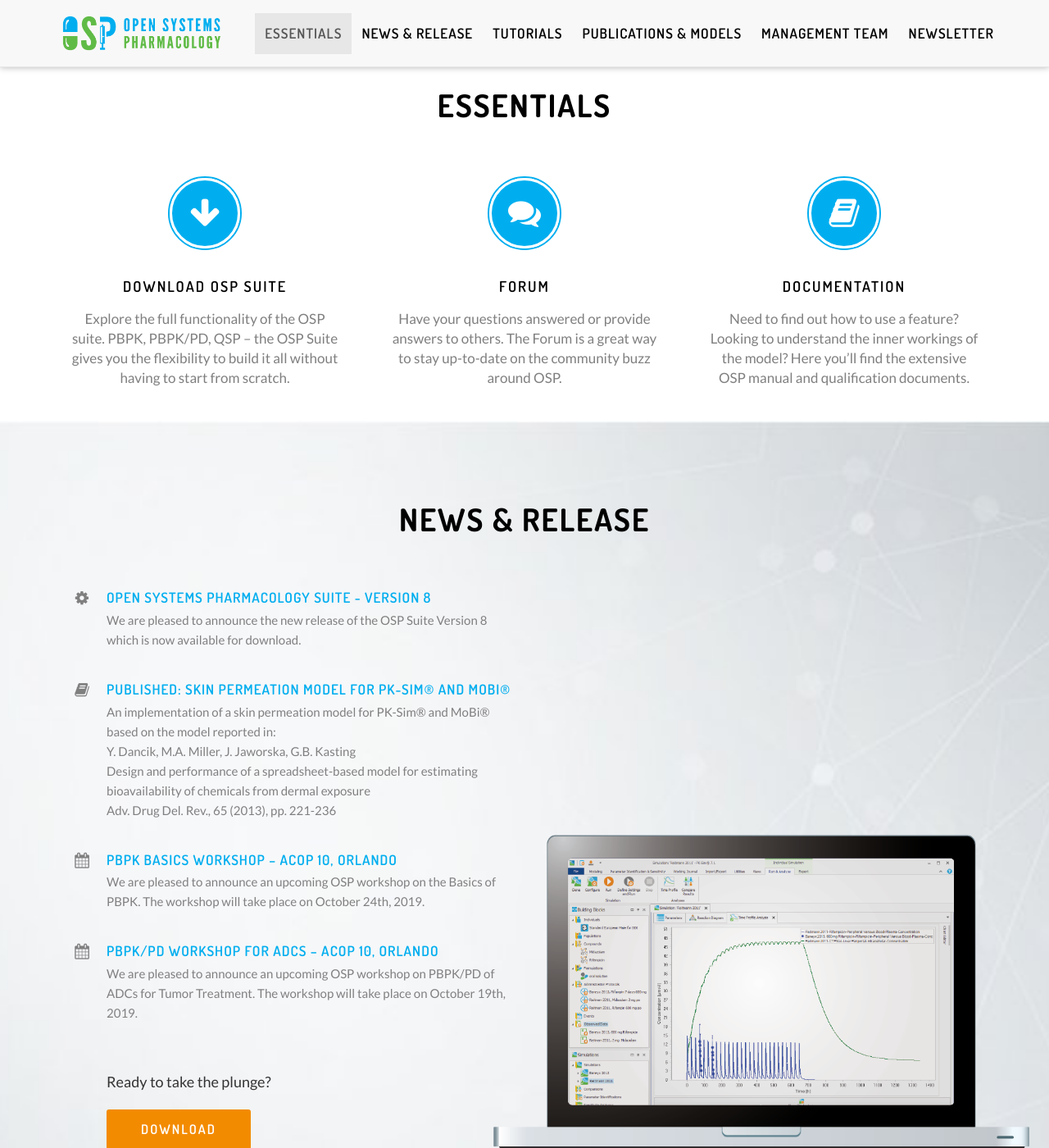
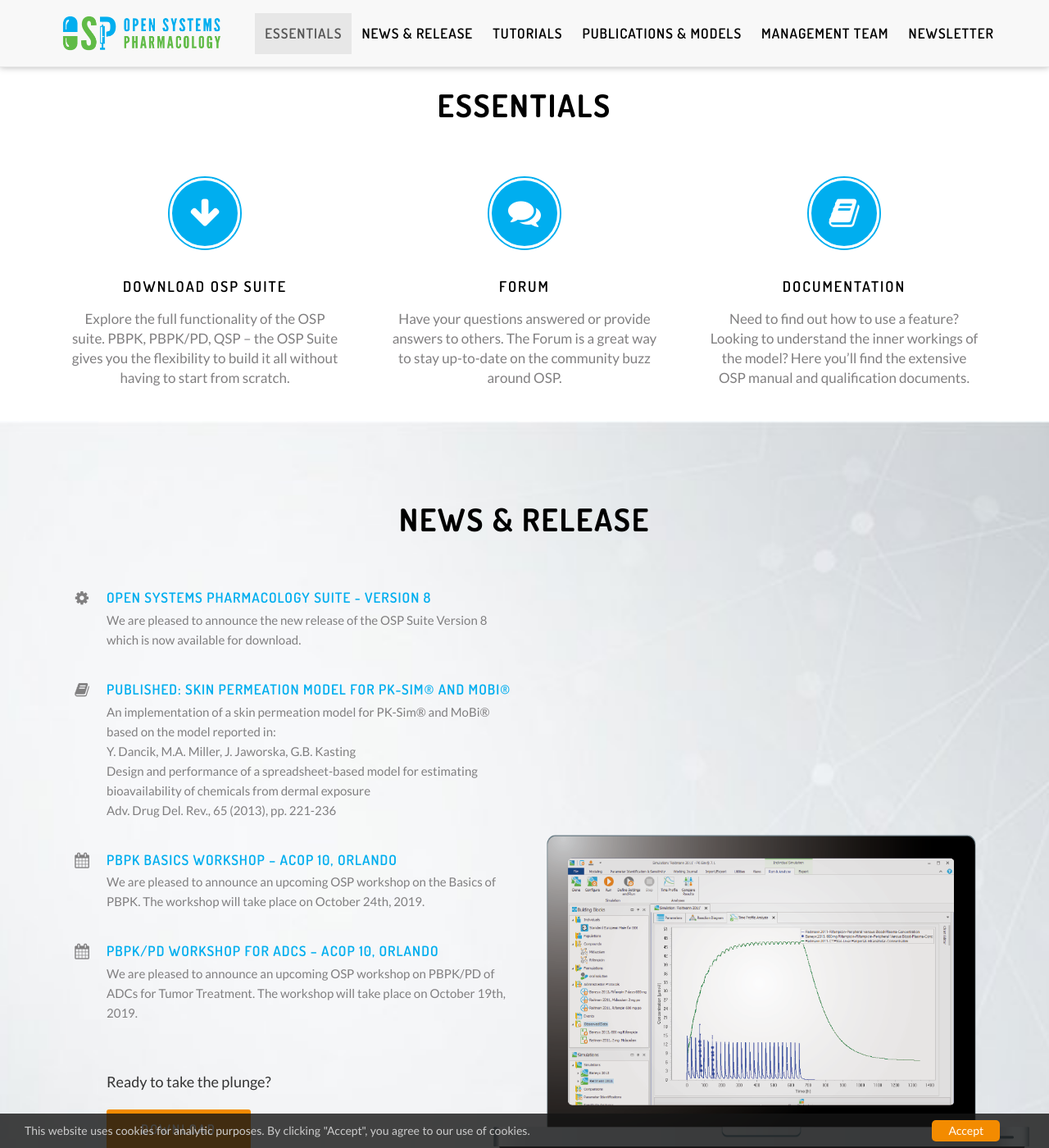
Before and after one commit to Open-Systems-Pharmacology/open-systems-pharmacology.github.io, a Jekyll site: the page built from index.md, in a window 1280 px wide and 1400 px high, scrolled down 598 px. Shown: the whole window at 82% size. Built offline with Jekyll 4.4.1, drawn with Linux system fonts in a browser that asks for light colours.

Commit message:
Fixes #52 add usage of cookie (#53)

```diff
--- /dev/null
+++ b/_includes/cookie.html
@@ -0,0 +1,4 @@
+<div id="cookieConsent">
+  This website uses cookies for analytic purposes. By clicking "Accept", you agree to our use of cookies.
+  <a class="cookieConsentOK">Accept</a>
+</div>
--- a/_layouts/home.html
+++ b/_layouts/home.html
@@ -3,6 +3,7 @@
 {% include head.html %}
 
 <body>
+
 
   {% include header.html %}
 
@@ -22,6 +23,8 @@
 
   {% include footer.html %}
 
+  {% include cookie.html %}
+
   {% include ga.html %}
 
 
--- /dev/null
+++ b/_sass/_cookie.scss
@@ -0,0 +1,30 @@
+#cookieConsent {
+  background-color: rgba(20, 20, 20, 0.8);
+  min-height: 26px;
+  font-size: 14px;
+  color: #ccc;
+  line-height: 26px;
+  padding: 8px 0 8px 30px;
+  font-family: "Trebuchet MS", Helvetica, sans-serif;
+  position: fixed;
+  bottom: 0;
+  left: 0;
+  right: 0;
+  display: none;
+  z-index: 9999;
+
+  a.cookieConsentOK {
+    background-color: $default-button-action-background-color;
+    color: $default-button-action-text-color;
+    display: block;
+    border-radius: 5px;
+    padding: 0 20px;
+    cursor: pointer;
+    float: right;
+    margin: 0 60px 0 10px;
+
+    &:hover {
+      background-color: $default-button-action-hover-color;
+    }
+  }
+}
--- a/css/ospsuite.scss
+++ b/css/ospsuite.scss
@@ -16,3 +16,4 @@
 @import "newsletter";
 @import "footer";
 @import "team";
+@import "cookie";
--- a/js/site.js
+++ b/js/site.js
@@ -62,4 +62,11 @@ $(document).ready(function () {
       }
     ]
   });
+
+  setTimeout(function () {
+    $("#cookieConsent").fadeIn(200, 'swing');
+  }, 2000);
+  $("#closeCookieConsent, .cookieConsentOK").click(function () {
+    $("#cookieConsent").fadeOut(200);
+  });
 });
```
